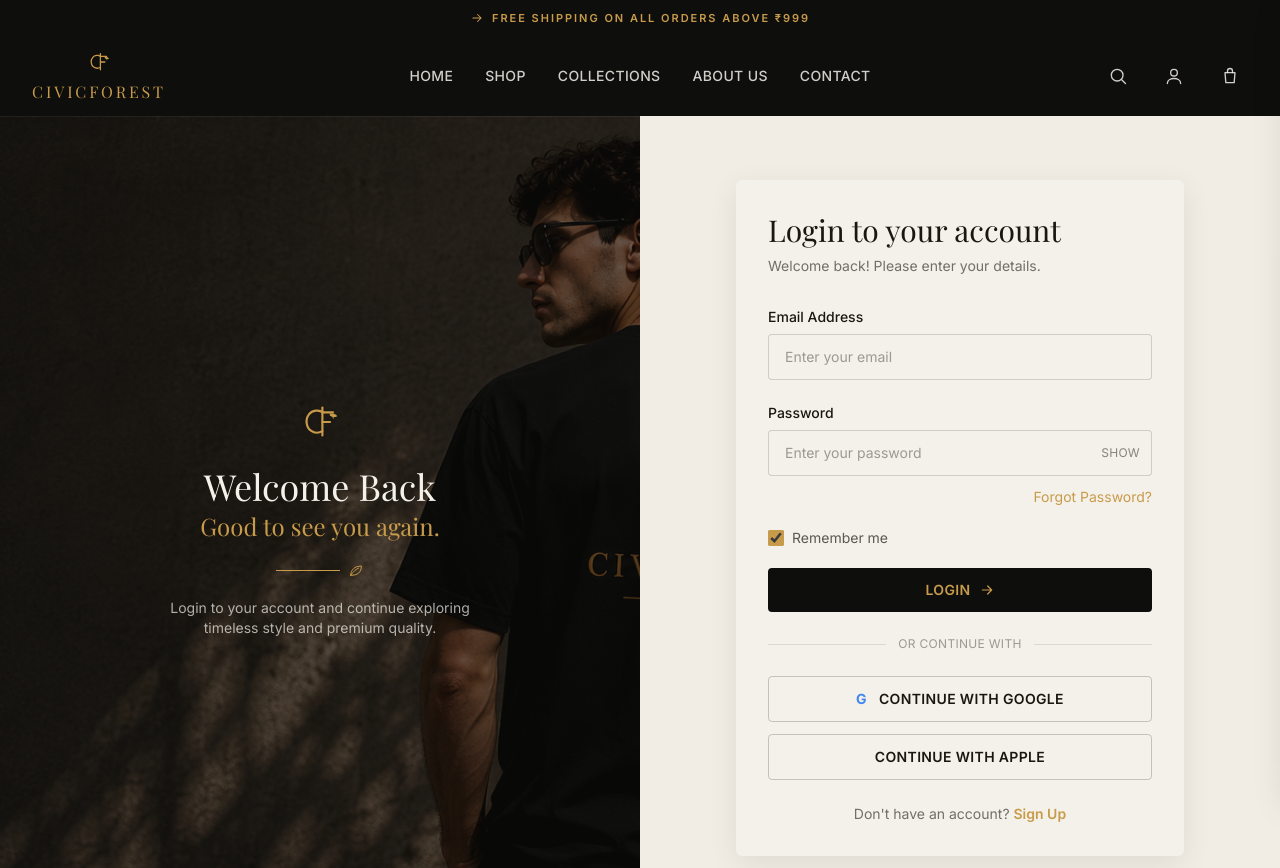
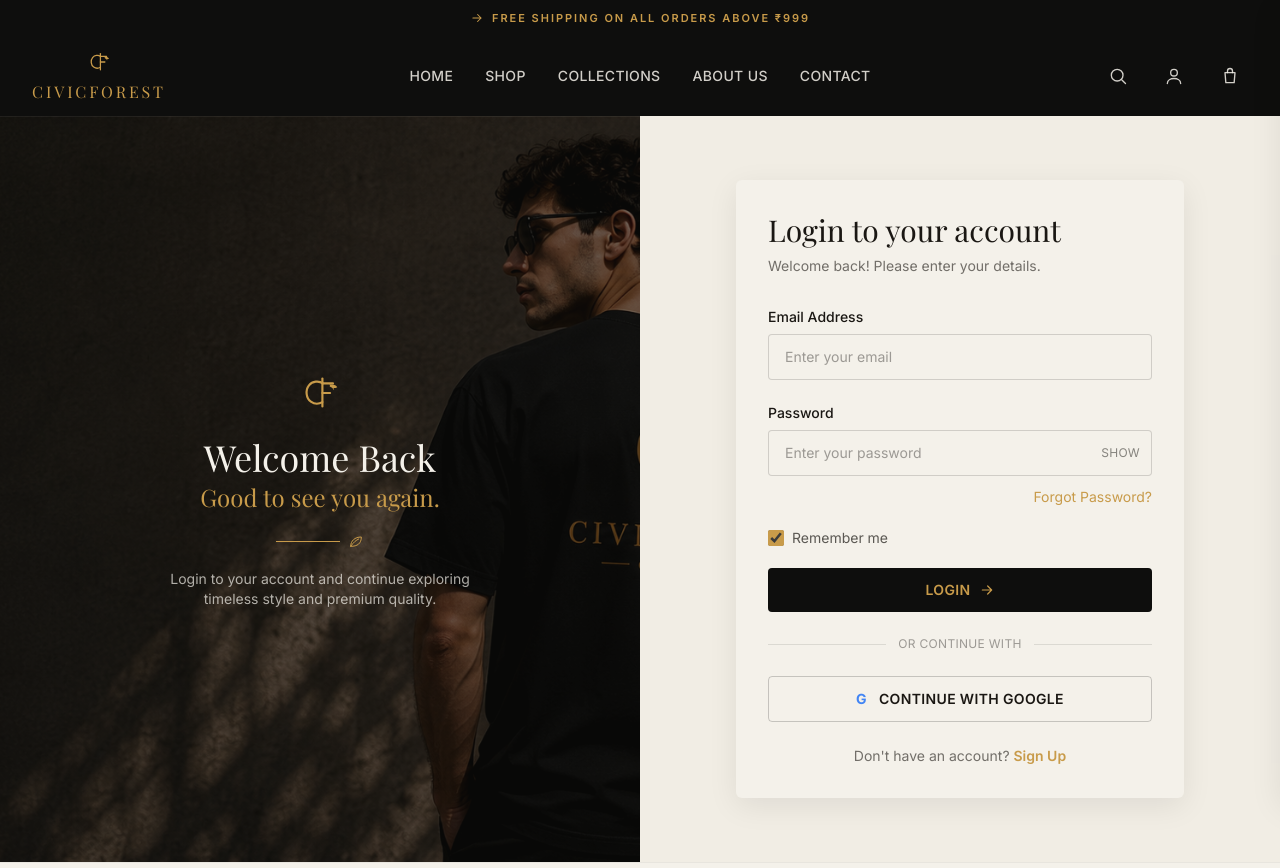
Before and after one commit to sabamdarif/CivicForest, a Next.js app in the folder frontend/: page /login in a window 1280 px wide. Shown: the top 868 px of the page. Built offline with nearby package versions, Linux system fonts and the light colour scheme; no server answers; a web font is replaced by a local one.

Commit message:
refactor: remove the apple login

```diff
--- a/frontend/components/account/LoginForm.tsx
+++ b/frontend/components/account/LoginForm.tsx
@@ -124,13 +124,6 @@ export function LoginForm() {
         >
           <span className="font-bold text-[#4285F4]">G</span> Continue with Google
         </button>
-        <button
-          type="button"
-          onClick={() => window.location.assign(socialLoginUrl("apple"))}
-          className="btn-outline w-full justify-center gap-3"
-        >
-           Continue with Apple
-        </button>
       </div>
 
       <p className="mt-6 text-center text-sm text-ink/60">
--- a/frontend/lib/auth/allauth.ts
+++ b/frontend/lib/auth/allauth.ts
@@ -135,13 +135,13 @@ export async function reauthenticate(password: string): Promise<void> {
   await request("/auth/reauthenticate", "POST", { password });
 }
 
-/** Redirect the browser into allauth's provider flow (Google/Apple).
+/** Redirect the browser into allauth's provider flow (Google).
  * Guarded for SSR/prerender where `window` is undefined — the correct callback
  * origin is filled in on the client after hydration. */
 /** Browser-only: call from a click handler. Uses the public API base and the real
  * window origin — rendering this into an SSR href causes a hydration mismatch. */
 export function socialLoginUrl(
-  provider: "google" | "apple",
+  provider: "google",
   callbackPath = "/account",
 ): string {
   const callback = encodeURIComponent(`${window.location.origin}${callbackPath}`);
```
Also changed, not shown: 2 other files (tests, documents, lock files or other folders).
